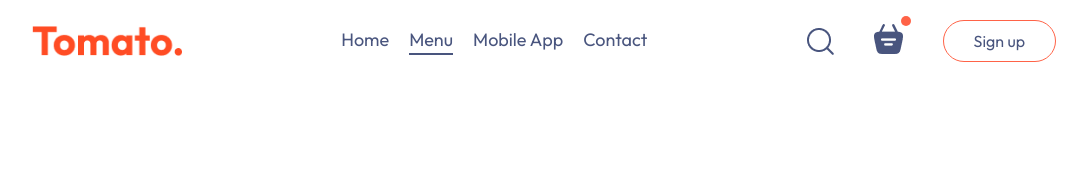
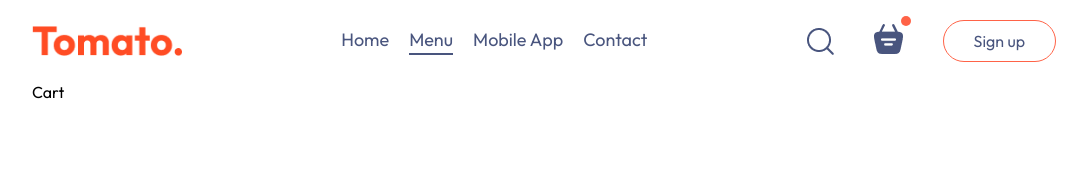
Before and after one commit to SDE-Siva/Food-Delivery-App, a React (Vite) app: page /cart in a window 1280 px wide. Shown: the top 172 px of the page, without its empty margins (96-1183 px from the left). Built offline with nearby package versions, Linux system fonts and the light colour scheme.

Commit message:
Update : React Browser router setUp was completed

```diff
--- a/src/App.jsx
+++ b/src/App.jsx
@@ -1,11 +1,21 @@
+import React from "react";
 import { useState } from "react";
 import Navbar from "./components/Navbar/Navbar";
+import { Route, Routes } from "react-router-dom";
+import Home from "./pages/Home/Home";
+import Cart from "./pages/Cart/Cart";
+import PlaceOrder from "./pages/PlaceOrder/PlaceOrder";
 
 function App() {
   return (
     <>
       <div className="app">
         <Navbar />
+        <Routes>
+          <Route path="/" element={<Home />} />
+          <Route path="/cart" element={<Cart />} />
+          <Route path="/PlaceOrder" element={<PlaceOrder />} />
+        </Routes>
       </div>
     </>
   );
--- /dev/null
+++ b/src/pages/Cart/Cart.jsx
@@ -0,0 +1,9 @@
+import React from "react";
+import "./Cart.css";
+import { assets } from "../../assets/assets";
+
+const Cart = () => {
+  return <div>Cart</div>;
+};
+
+export default Cart;
--- a/src/pages/Home/Home.jsx
+++ b/src/pages/Home/Home.jsx
@@ -1,5 +1,5 @@
 import React from "react";
-import "/Home.css";
+import "./Home.css";
 import { assets } from "../../assets/assets";
 
 const Home = () => {
--- a/src/pages/placeOrder/placeOrder.jsx
+++ b/src/pages/placeOrder/placeOrder.jsx
@@ -1,9 +1,9 @@
 import React from "react";
-import "./placeOrder.css";
+import "./PlaceOrder.css";
 import { assets } from "../../assets/assets";
 
-const placeOrder = () => {
+const PlaceOrder = () => {
   return <div>placeOrder</div>;
 };
 
-export default placeOrder;
+export default PlaceOrder;
```
Also changed, not shown: src/main.jsx (+9 -8 lines), src/pages/Cart/Card.jsx (deleted, +0 -9 lines), src/pages/Cart/Card.css (deleted), src/pages/Cart/Cart.css (added).
